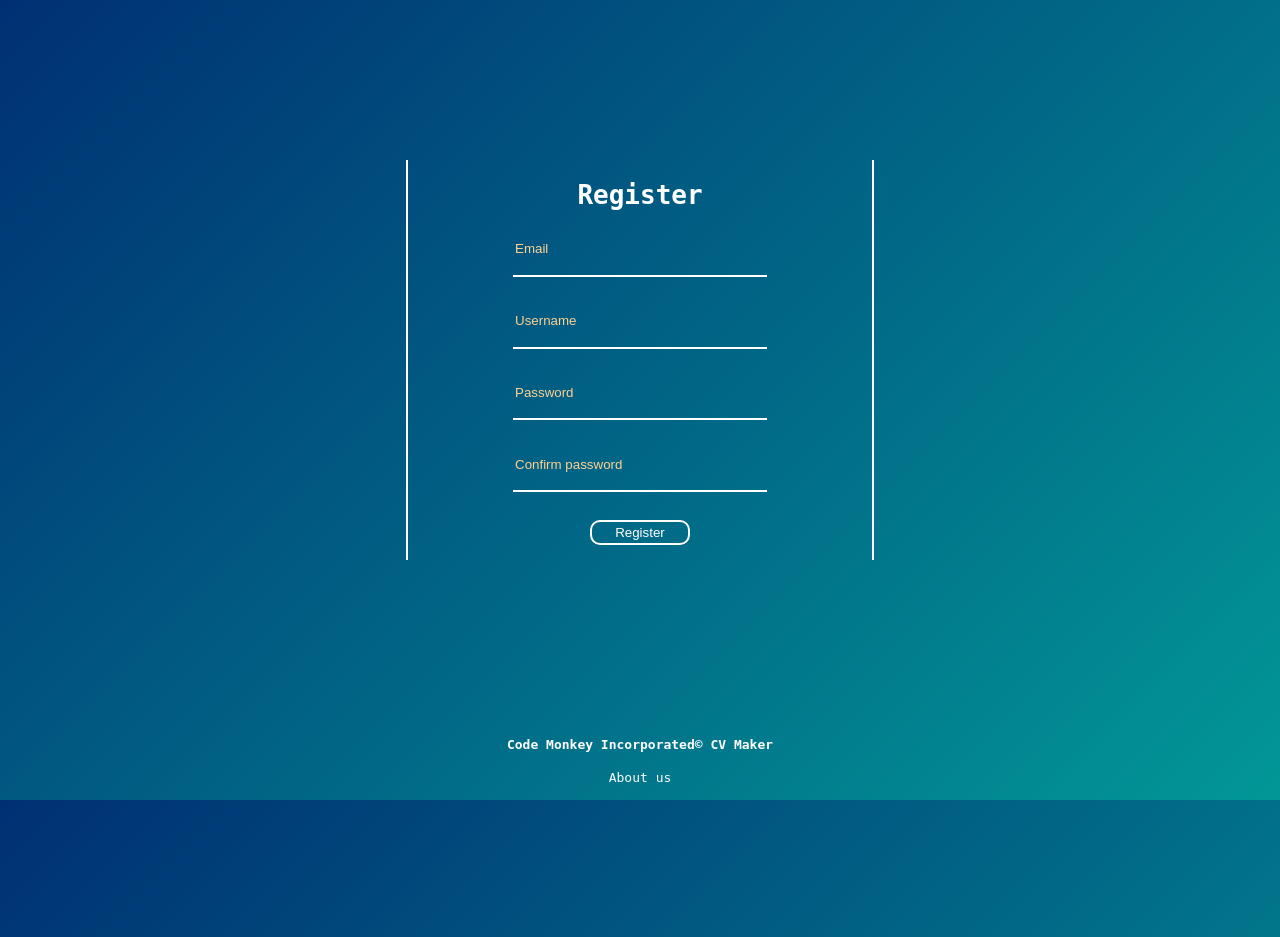
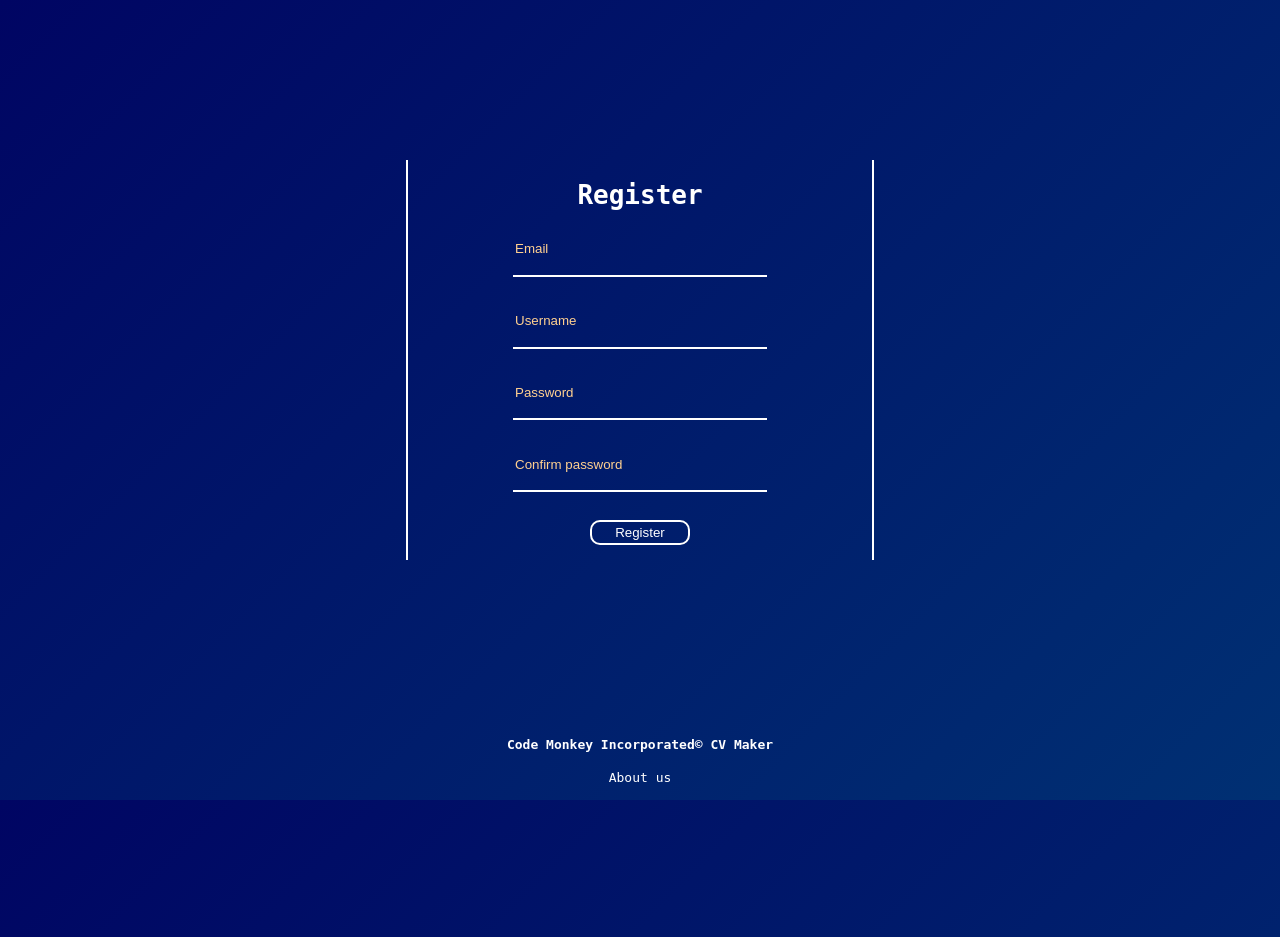
Before and after one commit to JoristerWolbeek/Eindproject-Jaar--804d9612, a PHP site: page /Eindproject-Jaar--804d9612/register.php in a window 1280 px wide. Run offline with PHP 8.4, Linux system fonts and the light colour scheme.

Commit message:
logo en kleuren veranderd

```diff
--- a/css/style.css
+++ b/css/style.css
@@ -40,12 +40,12 @@ html {
 .loginPostbody{
     height: 90vh;
     display: flex;
-    justify-content: center;
+    justify-content: space-around;
 }
 
 body{
-    background-color: #193c6d;
-    background-image: linear-gradient(135deg, #003073, #029797);
+    background-color: #000563;
+    background-image: linear-gradient(135deg, #000563, #003073);
     text-align: center;
     margin: 0px;
     overflow: hidden;
--- a/index.php
+++ b/index.php
@@ -32,6 +32,7 @@ function loggingIn()
 
     <body>
         <div class="loginPostbody">
+        <img src="Css/logo.svg">
             <div class="loginContainer">
                 <h1>Login</h1>
                 <form method="post">
```
Also changed, not shown: css/logo.svg (added).
